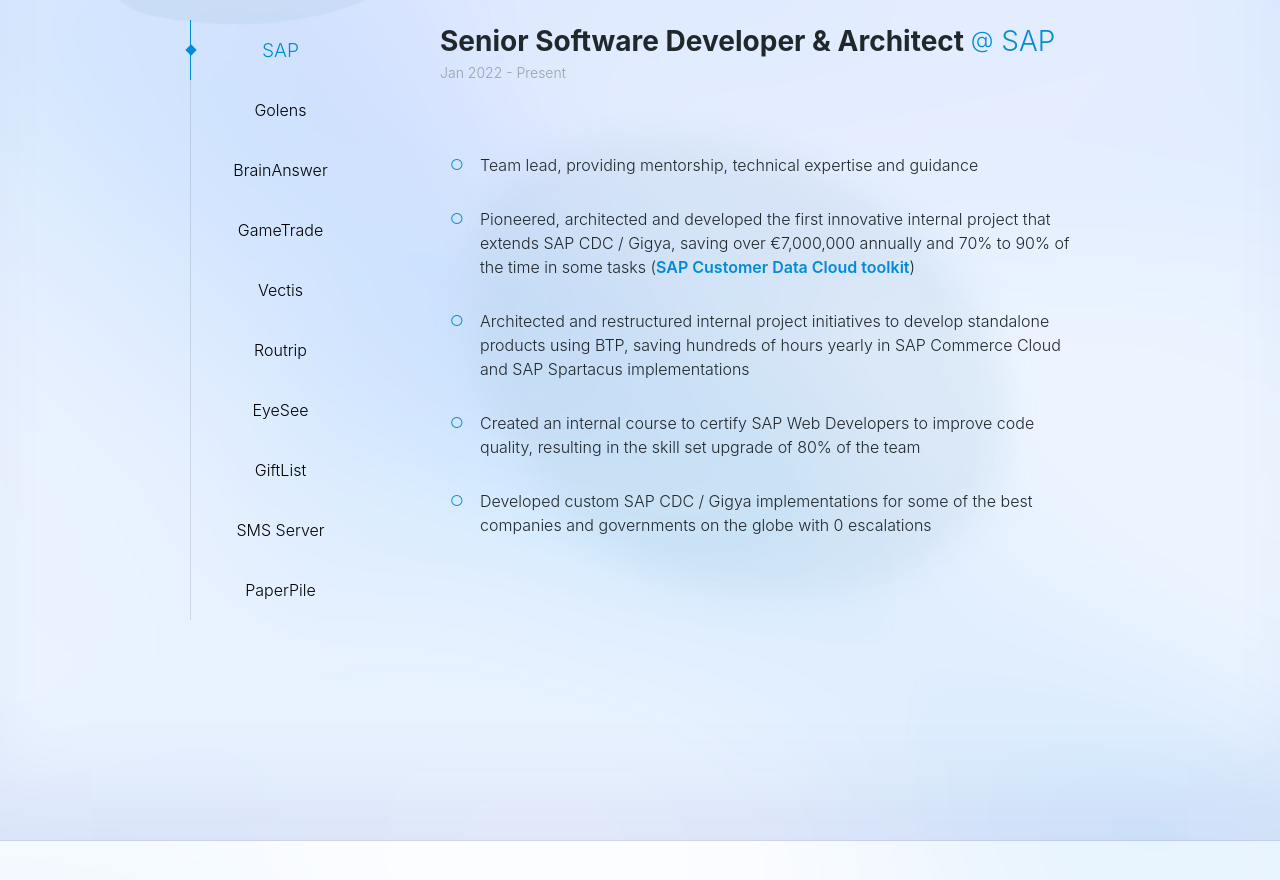
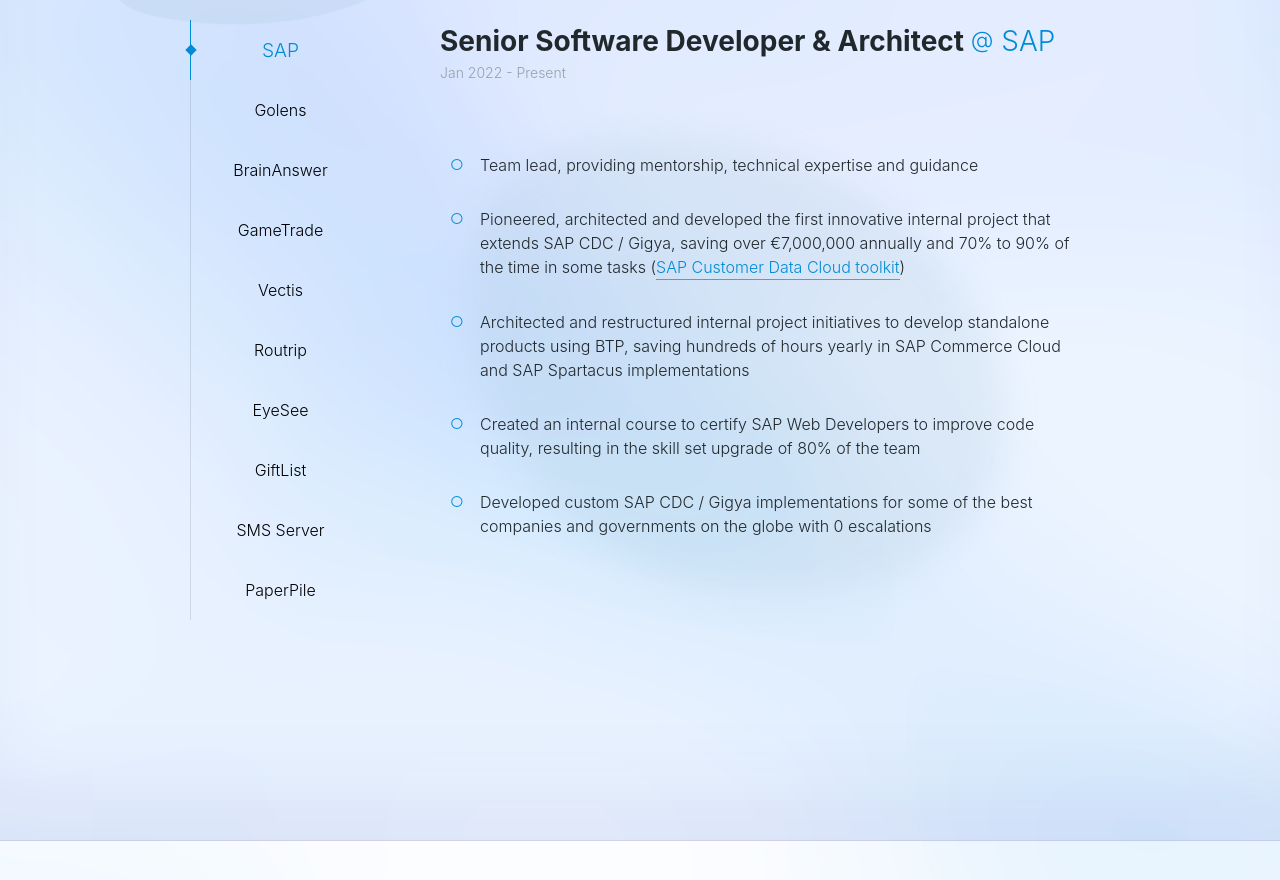
Before and after one commit to luismarques-io/luismarques-io.github.io, a Jekyll site: the page built from index.markdown, in a window 1280 px wide and 900 px high, scrolled down 3368 px. Shown: the top 880 px of the window. Built offline with Jekyll 4.4.1, drawn with Linux system fonts in a browser that asks for light colours; nearby versions of some CDN libraries; some web fonts are replaced; a script that is not in the unit is left out.

Commit message:
Add link styling to anchor in experience

```diff
--- a/_data/experience.yml
+++ b/_data/experience.yml
@@ -4,7 +4,7 @@
   title: Senior Software Developer & Architect
   description:
     - Team lead, providing mentorship, technical expertise and guidance
-    - Pioneered, architected and developed the first innovative internal project that extends SAP CDC / Gigya, saving over €7,000,000 annually and 70% to 90% of the time in some tasks (<a href="https://github.com/SAP/sap-customer-data-cloud-toolkit" target="_blank">SAP Customer Data Cloud toolkit</a>)
+    - Pioneered, architected and developed the first innovative internal project that extends SAP CDC / Gigya, saving over €7,000,000 annually and 70% to 90% of the time in some tasks (<a href="https://github.com/SAP/sap-customer-data-cloud-toolkit" class="link" target="_blank" rel="noreferrer">SAP Customer Data Cloud toolkit</a>)
     - Architected and restructured internal project initiatives to develop standalone products using BTP, saving hundreds of hours yearly in SAP Commerce Cloud and SAP Spartacus implementations
     - Created an internal course to certify SAP Web Developers to improve code quality, resulting in the skill set upgrade of 80% of the team
     - Developed custom SAP CDC / Gigya implementations for some of the best companies and governments on the globe with 0 escalations
```
